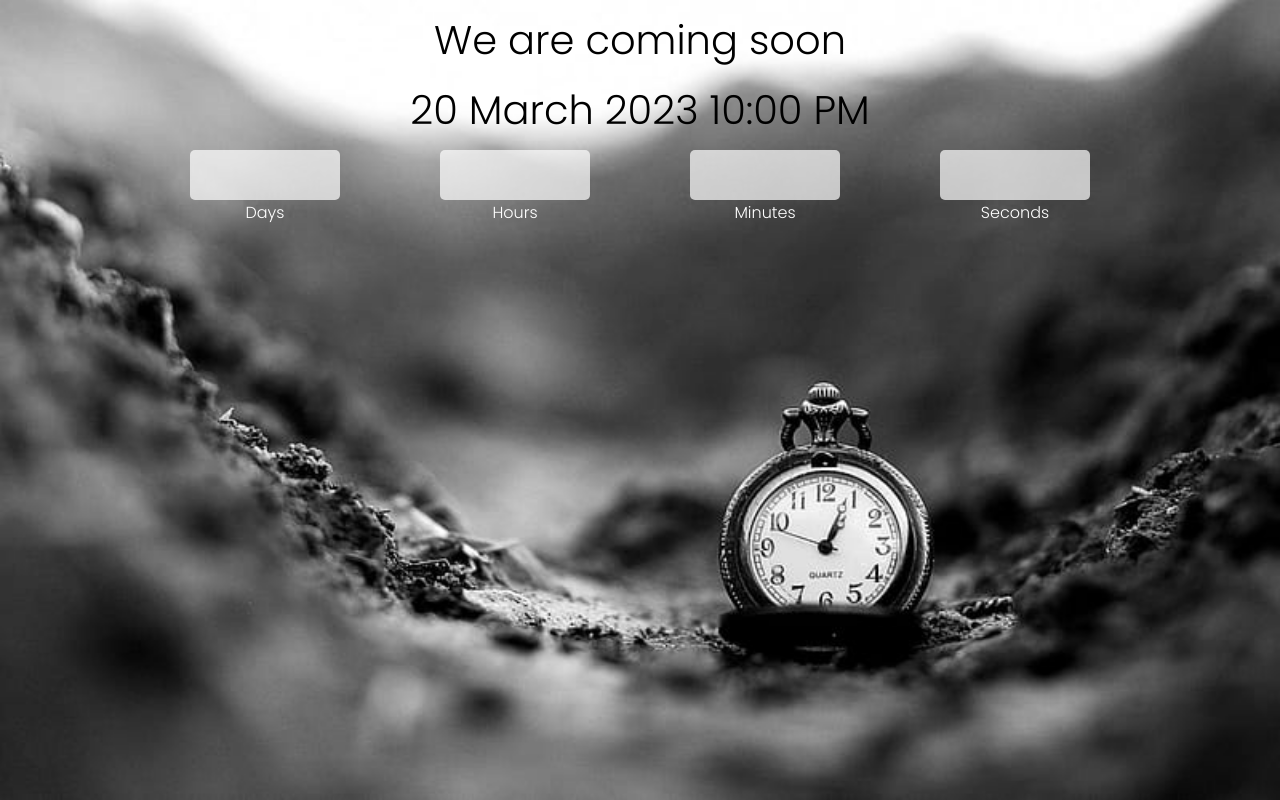
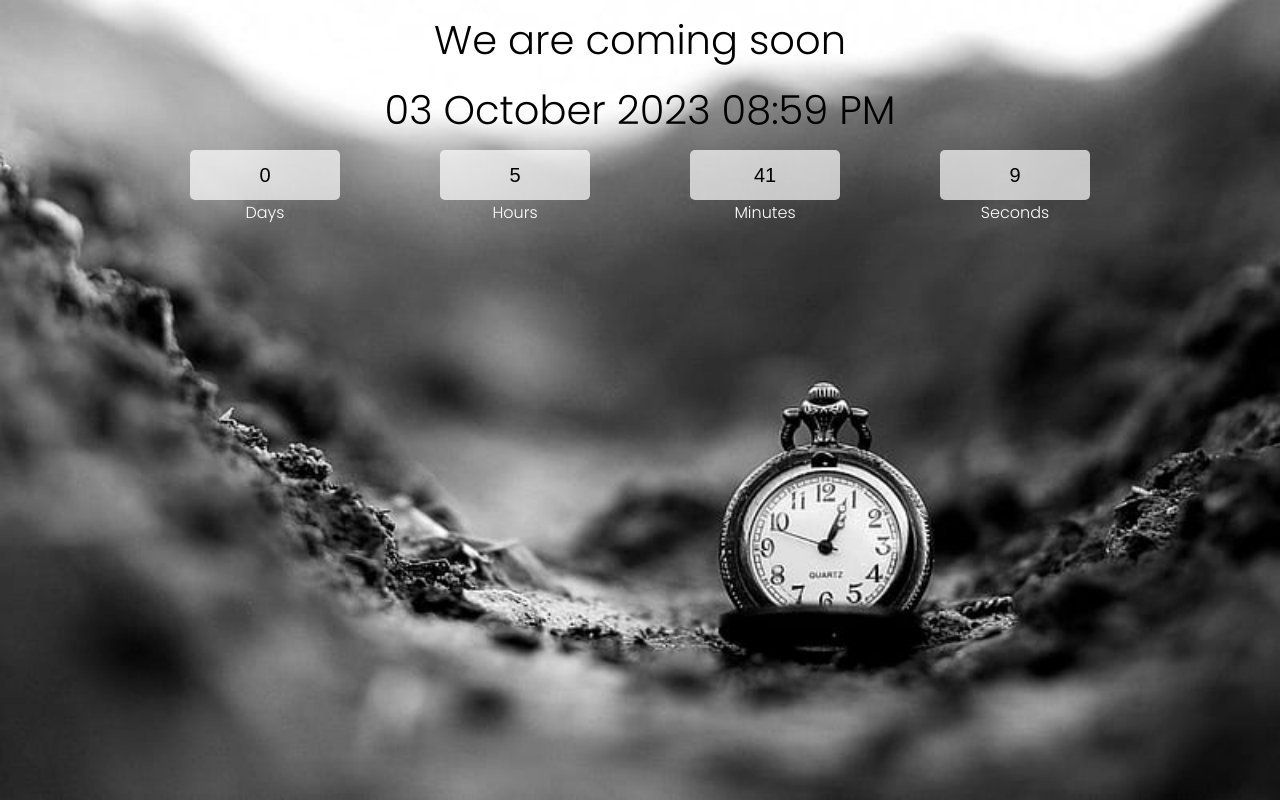
Before and after one commit to shivam-chavan-17/countdown-timer, a plain HTML site: page index.html in a window 1280 px wide. Drawn offline with Linux system fonts and the light colour scheme.

Commit message:
Added more functionality

```diff
--- a/index.html
+++ b/index.html
@@ -12,32 +12,34 @@
     <div class="main">
         <div class="container">
             <div class="title">We are coming soon</div>
-            <div class="title">20 March 2023 10:00 PM</div>
+            <div class="title" id="end-date">20 March 2023 10:00 PM</div>
             <div class="col">
                 <div>
-                    <input type="text">
+                    <input type="text" readonly value="0">
                     <br>
                     <label for="">Days</label>
                 </div>
 
                 <div>
-                    <input type="text">
+                    <input type="text" readonly value="0">
                     <br>
                     <label for="">Hours</label>
                 </div>
 
                 <div>
-                    <input type="text">
+                    <input type="text" readonly value="0">
                     <br>
                     <label for="">Minutes</label>
                 </div>
 
                 <div>
-                    <input type="text">
+                    <input type="text" readonly value="0">
                     <br>
                     <label for="">Seconds</label>
                 </div>
             </div>
+
+            <div id="endtimer"></div>
         </div>
 
     <script src="script.js"></script>
--- a/script.js
+++ b/script.js
@@ -0,0 +1,29 @@
+const endDate = "03 October 2023 08:59 PM"
+document.getElementById("end-date").innerText = endDate // date dynamically refect on page
+const inputs = document.querySelectorAll("input")
+
+function clock() {
+    const end = new Date(endDate)
+    const now = new Date()
+    const diff = (end - now) / 1000
+    if (diff < 0) {
+        document.getElementById("endtimer").innerText = "Event is live!!!"
+        return
+    }
+    // Calculate days
+    inputs[0].value = Math.floor((diff / 3600 / 24))
+    // Calculate hours
+    inputs[1].value = Math.floor((diff / 3600) % 24)
+    // Calculate minuts
+    inputs[2].value = Math.floor((diff / 60) % 60)
+    // Calculate seconds
+    inputs[3].value = Math.floor((diff) % 60)
+}
+
+clock()
+
+setInterval(
+    () => {
+        clock()
+    }, 1000
+)
--- a/style.css
+++ b/style.css
@@ -41,14 +41,24 @@ body {
   color: white;
 }
 
-.col div{
+.col div {
   width: 250px;
   text-align: center;
 }
-input{
+input {
   height: 50px;
   width: 60%;
   background-color: rgba(255, 255, 255, 0.7);
   border-color: transparent;
   border-radius: 5px;
+  text-align: center;
+  font-size: 20px;
 }
+
+#endtimer{
+  text-align: center;
+  font-size: 35px;
+  font-family: "Poppins", sans-serif;
+  color: white;
+  padding: 10px;
+}
```
Lines whose indentation alone changed are shown as unchanged.
